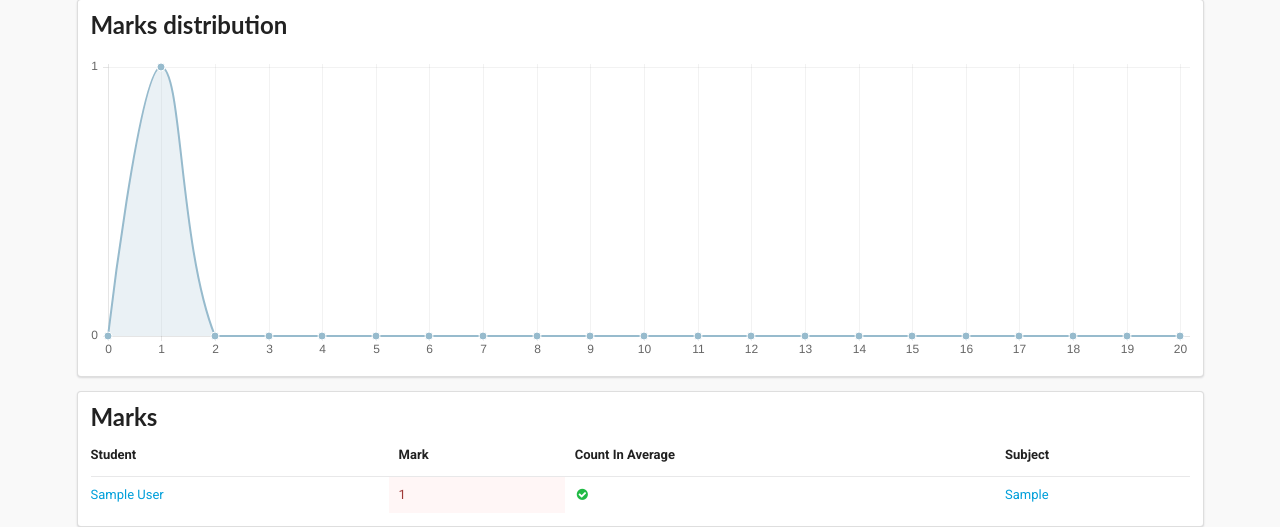
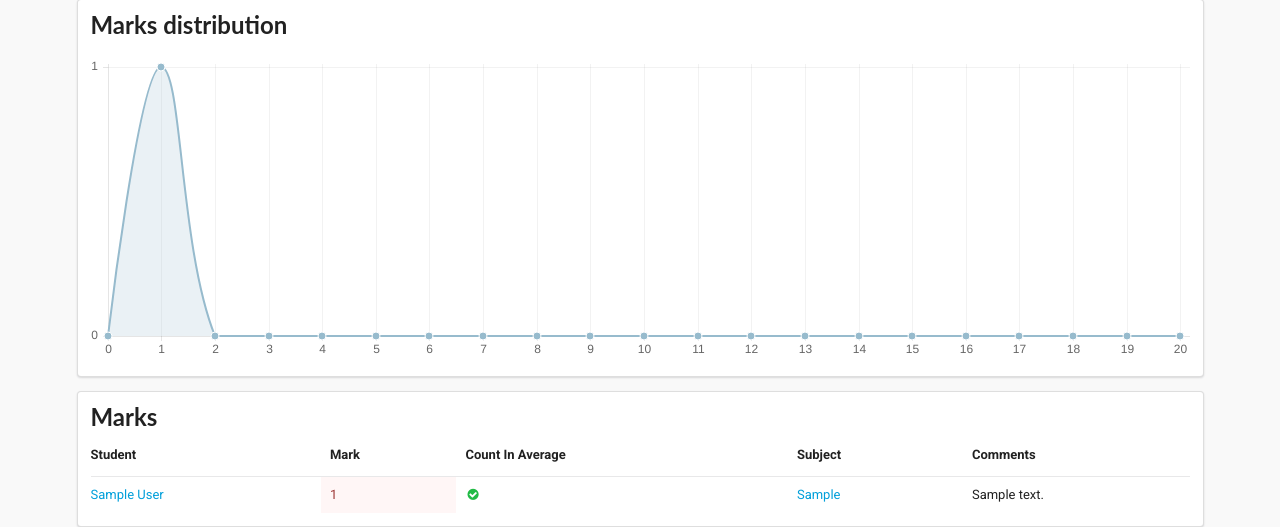
Before and after one commit to mw4rf/pyclassbook, a Django app: page /exams/00000000-0000-0000-0000-000000000001/ in a window 1280 px wide. Shown: the part 603-1130 px from the top of the page. Run offline with Django 3.2, Linux system fonts and the light colour scheme; a user stored in the database is signed in; tables that the repository leaves empty hold one stand-in row (values such as "Sample post").

Commit message:
added marks comments to list

```diff
--- a/exams/templates/exams/show.html
+++ b/exams/templates/exams/show.html
@@ -85,13 +85,14 @@ Exam: {{ name }} ({{c}})
 <!-- Marks -->
 <div class="ui container segment">
       <h2 class="ui header">{% trans "Marks" %}</h2>
-      <table class="ui very basic single line table">
+      <table class="ui very basic table">
           <thead>
           <tr>
               <th>{% trans "Student" %}</th>
               <th>{% trans "Mark" %}</th>
               <th>{% trans "Count In Average" %}</th>
               <th>{% trans "Subject" %}</th>
+              <th>{% trans "Comments" %}</th>
           </tr>
           </thead>
           <tbody>
@@ -106,6 +107,7 @@ Exam: {{ name }} ({{c}})
                       {{ mark.mark|colorize_mark }}</td>
                   <td>{{ mark.count|bool_as_icon }}</td>
                   <td><a href="{% url 'exams:subject' mark.subject.id %}">{{ mark.subject.kind }}</a></td>
+                  <td>{{ mark.comment }}</td>
               </tr>
           {% endfor %}
           </tbody>
```
